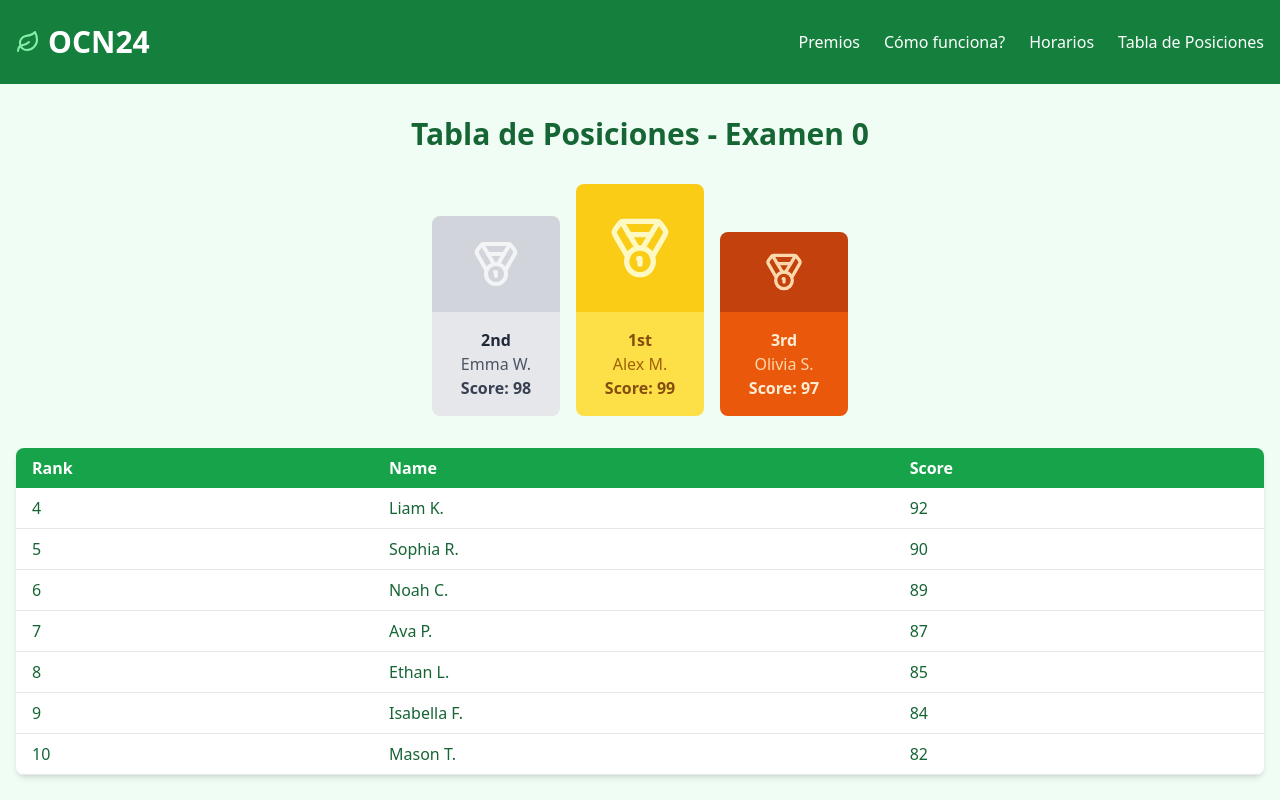
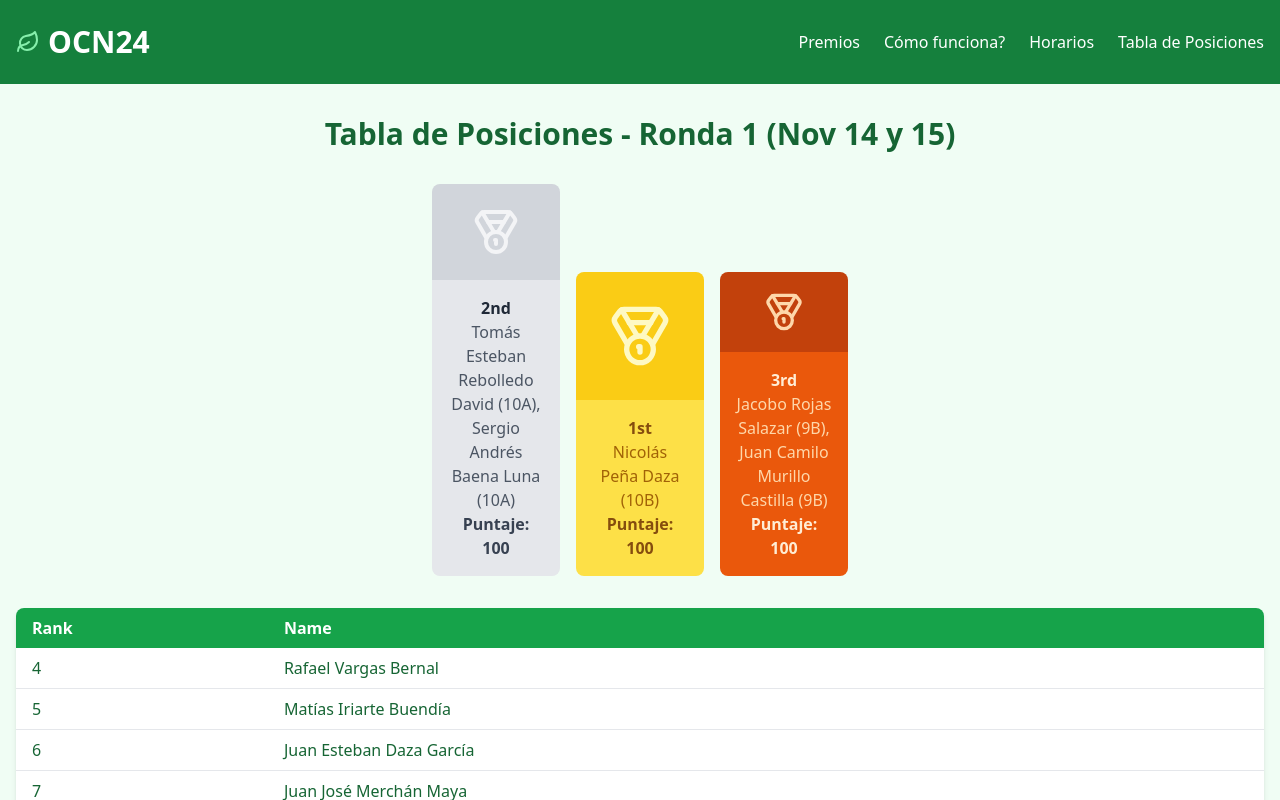
Before and after one commit to cirosanchez/ocn, a Next.js app: page / in a window 1280 px wide. Both pictures are taken after a click on the button "Tabla de Posiciones". Shown: the top 800 px of the page. Built offline with nearby package versions, Linux system fonts and the light colour scheme.

Commit message:
Added the new Round 1 Exam results

```diff
--- a/app/page.tsx
+++ b/app/page.tsx
@@ -193,7 +193,7 @@ export default function Component() {
 
             {activeSection === 'leaderboard' && (
                 <section>
-                    <h2 className="text-3xl font-bold text-green-800 mb-8 text-center">Tabla de Posiciones - Examen 0</h2>
+                    <h2 className="text-3xl font-bold text-green-800 mb-8 text-center">Tabla de Posiciones - Ronda 1 (Nov 14 y 15)</h2>
                     <div className="flex flex-col md:flex-row justify-center items-end space-y-4 md:space-y-0 md:space-x-4 mb-8">
                         <div className="flex flex-col items-center">
                             <div className="bg-gray-300 w-32 h-24 rounded-t-lg flex items-center justify-center">
@@ -201,8 +201,8 @@ export default function Component() {
                             </div>
                             <div className="bg-gray-200 w-32 p-4 rounded-b-lg text-center">
                                 <h3 className="font-bold text-gray-800">2nd</h3>
-                                <p className="text-gray-600">Emma W.</p>
-                                <p className="text-gray-700 font-semibold">Score: 98</p>
+                                <p className="text-gray-600">Tomás Esteban Rebolledo David (10A), Sergio Andrés Baena Luna (10A)</p>
+                                <p className="text-gray-700 font-semibold">Puntaje: 100</p>
                             </div>
                         </div>
                         <div className="flex flex-col items-center">
@@ -211,8 +211,8 @@ export default function Component() {
                             </div>
                             <div className="bg-yellow-300 w-32 p-4 rounded-b-lg text-center">
                                 <h3 className="font-bold text-yellow-800">1st</h3>
-                                <p className="text-yellow-700">Alex M.</p>
-                                <p className="text-yellow-800 font-semibold">Score: 99</p>
+                                <p className="text-yellow-700">Nicolás Peña Daza (10B)</p>
+                                <p className="text-yellow-800 font-semibold">Puntaje: 100</p>
                             </div>
                         </div>
                         <div className="flex flex-col items-center">
@@ -221,8 +221,8 @@ export default function Component() {
                             </div>
                             <div className="bg-orange-600 w-32 p-4 rounded-b-lg text-center">
                                 <h3 className="font-bold text-orange-100">3rd</h3>
-                                <p className="text-orange-200">Olivia S.</p>
-                                <p className="text-orange-100 font-semibold">Score: 97</p>
+                                <p className="text-orange-200">Jacobo Rojas Salazar (9B), Juan Camilo Murillo Castilla (9B)</p>
+                                <p className="text-orange-100 font-semibold">Puntaje: 100</p>
                             </div>
                         </div>
                     </div>
@@ -232,23 +232,71 @@ export default function Component() {
                             <tr>
                                 <th className="py-2 px-4 text-left">Rank</th>
                                 <th className="py-2 px-4 text-left">Name</th>
-                                <th className="py-2 px-4 text-left">Score</th>
                             </tr>
                             </thead>
                             <tbody>
                             {[
-                                { rank: 4, name: "Liam K.", score: 92 },
-                                { rank: 5, name: "Sophia R.", score: 90 },
-                                { rank: 6, name: "Noah C.", score: 89 },
-                                { rank: 7, name: "Ava P.", score: 87 },
-                                { rank: 8, name: "Ethan L.", score: 85 },
-                                { rank: 9, name: "Isabella F.", score: 84 },
-                                { rank: 10, name: "Mason T.", score: 82 },
+                                { rank: 4, name: "Rafael Vargas Bernal" },
+                                { rank: 5, name: "Matías Iriarte Buendía" },
+                                { rank: 6, name: "Juan Esteban Daza García"},
+                                { rank: 7, name: "Juan José Merchán Maya"},
+                                { rank: 8, name: "Felipe Ortiz Leal"},
+                                { rank: 9, name: "Martín Pardo González"},
+                                { rank: 10, name: "Santiago Rico Espinosa"},
+                                { rank: 11, name: "Felipe Steinbock Lozano"},
+                                { rank: 12, name: "Pablo Montejo Noguera"},
+                                { rank: 13, name: "Juan Pablo Navarro Naranjo"},
+                                { rank: 14, name: "Diego Alejandro Pérez"},
+                                { rank: 15, name: "David Camilo Roa Roa"},
+                                { rank: 16, name: "Martín Santacoloma Arciniegas"},
+                                { rank: 17, name: "Santiago Tascón Lossa"},
+                                { rank: 18, name: "Martín Guerrero Sandoval"},
+                                { rank: 19, name: "Santiago Hurtado Silva"},
+                                { rank: 20, name: "Jerónimo José Gaitán Kure"},
+                                { rank: 21, name: "Rodríguez Faciolince Emilio"},
+                                { rank: 22, name: "Juan José Barrera Vargas"},
+                                { rank: 23, name: "Luis Eduardo Castiblanco Ortiz"},
+                                { rank: 24, name: "Jerónimo Rojas Oliveros"},
+                                { rank: 25, name: "David Santiago Agudelo Barrera"},
+                                { rank: 26, name: "Matías Rojas Durán"},
+                                { rank: 27, name: "Nicolás Bohórquez Tarazona"},
+                                { rank: 28, name: "Samuel Molano Castro"},
+                                { rank: 29, name: "Khammil Vernazza Castellanos"},
+                                { rank: 30, name: "Daniel Bonilla Marulanda"},
+                                { rank: 31, name: "Juan José Cárdenas Bejarano"},
+                                { rank: 32, name: "Simón Rachid Tamayo"},
+                                { rank: 33, name: "Lorenzo Valencia González"},
+                                { rank: 34, name: "Juan José Arcos Hernández"},
+                                { rank: 35, name: "Gregorio Delgado Uribe"},
+                                { rank: 36, name: "Andrés Felipe Merchán Maya"},
+                                { rank: 37, name: "José David Arbeláez Quitián"},
+                                { rank: 38, name: "César Camilo López Sanín"},
+                                { rank: 39, name: "Juan Esteban Martínez García"},
+                                { rank: 40, name: "Santiago Andrés Pérez Hernández"},
+                                { rank: 41, name: "Carlos Daniel Torres González"},
+                                { rank: 42, name: "Juan David Vera Rivera"},
+                                { rank: 43, name: "Juan Andrés Aparicio Giraldo"},
+                                { rank: 44, name: "Camilo Andrés Chaves Matiz"},
+                                { rank: 45, name: "Javier Gómez Costa"},
+                                { rank: 46, name: "Andrés Hurtado Artunduaga"},
+                                { rank: 47, name: "Santiago Merchán Maya"},
+                                { rank: 48, name: "Daniel Quiñones Ríos"},
+                                { rank: 49, name: "Sebastían Bohórquez Ramírez"},
+                                { rank: 50, name: "Juan Andrés Castro Trujillo"},
+                                { rank: 51, name: "Miguel Cortés Villa"},
+                                { rank: 52, name: "Daniel Alejandro López Sánchez"},
+                                { rank: 53, name: "Marco José Basto Díaz"},
+                                { rank: 54, name: "Ignacio David Caldera Bracho"},
+                                { rank: 55, name: "Simón Andrés Guerrero Sandoval"},
+                                { rank: 56, name: "Miguel Andrés Rodríguez Osorio"},
+                                { rank: 57, name: "Mauricio Landazábal Millán"},
+                                { rank: 58, name: "Esteban Andrés Parrado Moreno"},
+                                { rank: 59, name: "Daniel José Parra González"},
+                                { rank: 60, name: "Tomas Ignacio Román Forero"},
                             ].map((participant) => (
                                 <tr key={participant.rank} className="border-b border-gray-200 hover:bg-green-50">
                                     <td className="py-2 px-4 text-green-800">{participant.rank}</td>
                                     <td className="py-2 px-4 text-green-800">{participant.name}</td>
-                                    <td className="py-2 px-4 text-green-800">{participant.score}</td>
                                 </tr>
                             ))}
                             </tbody>
```
